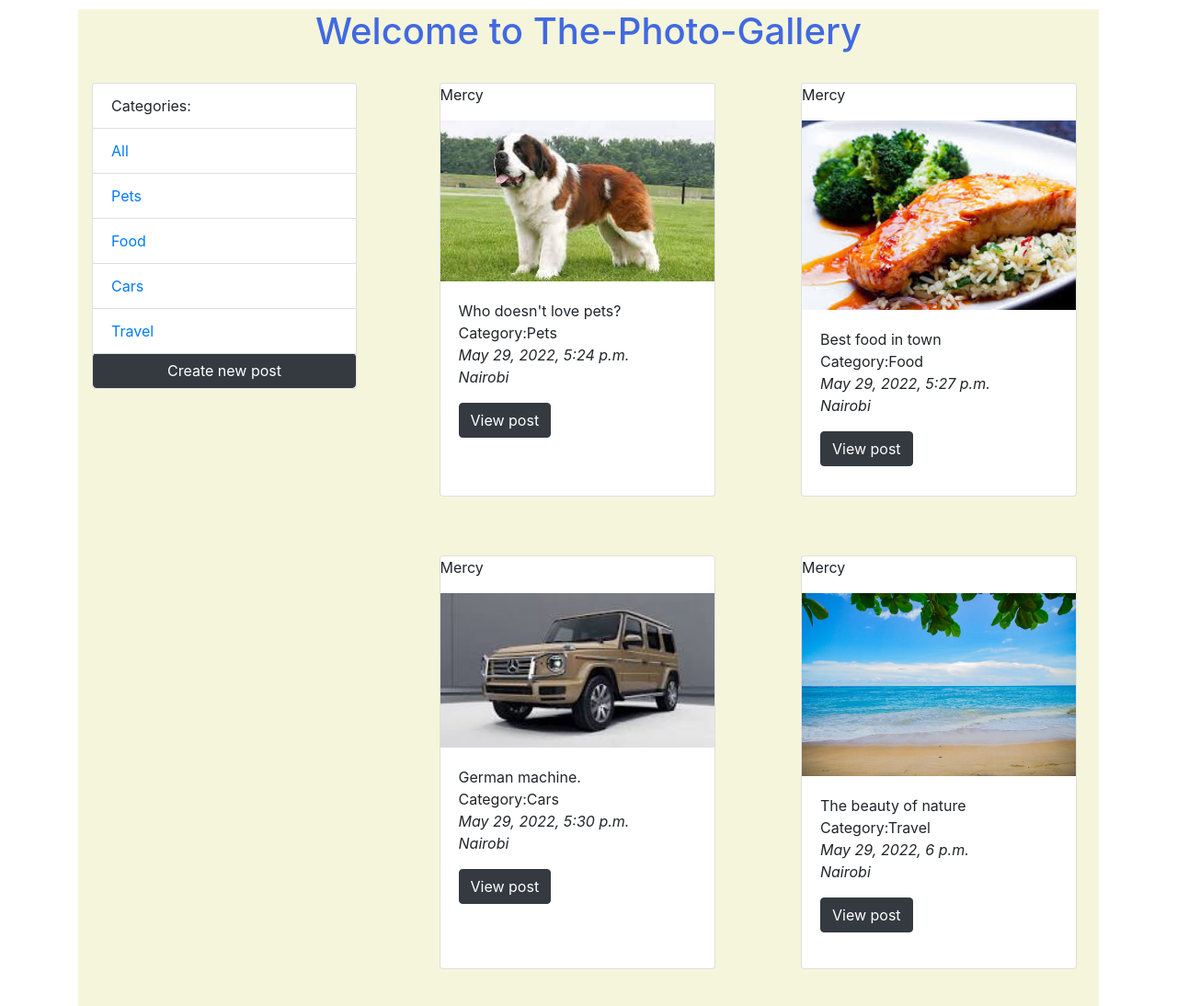
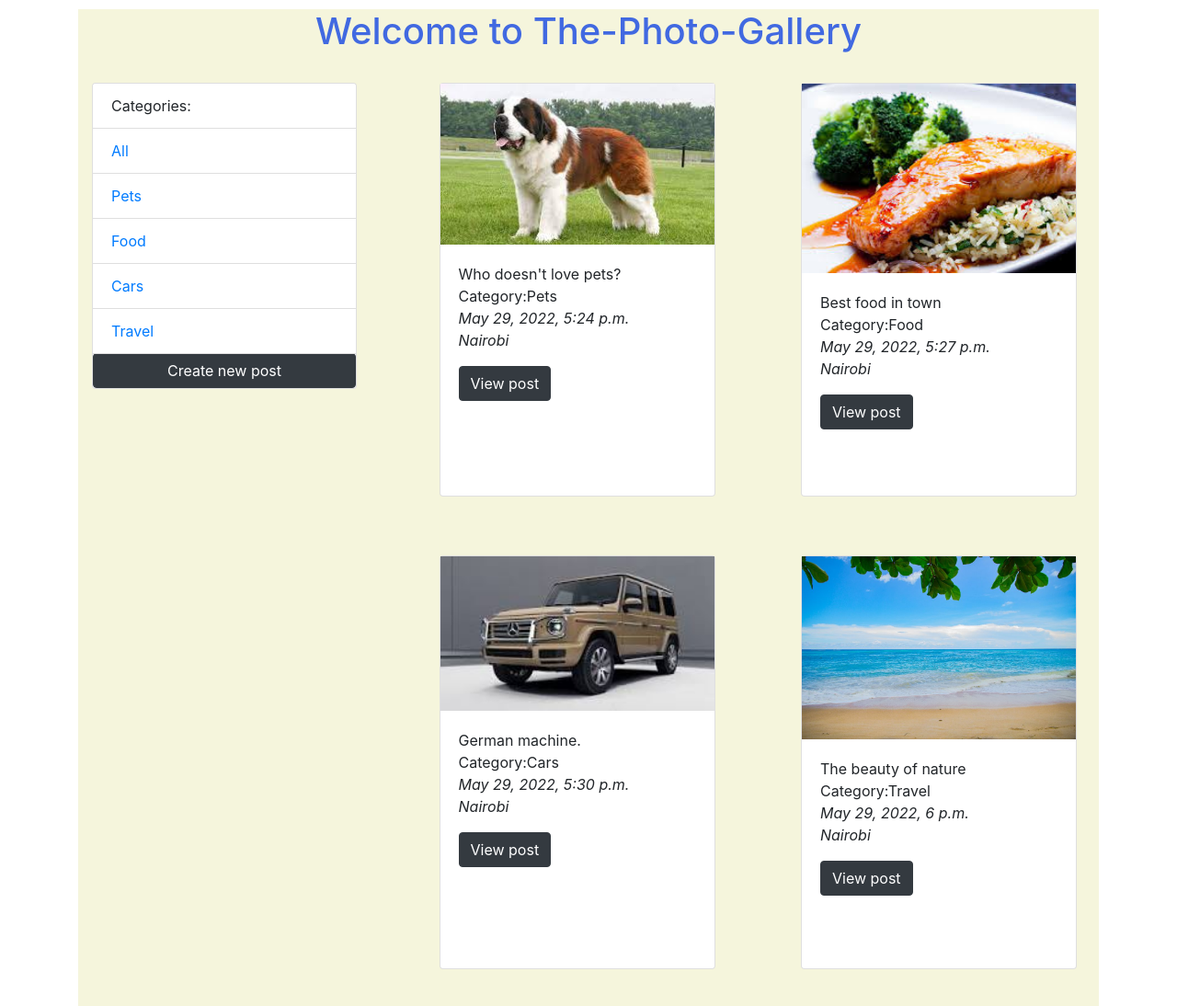
Before and after one commit to Mercynenoh/Photo-Explorer, a Django app: page / in a window 1280 px wide. Shown: the part 56-1150 px from the top of the page at 92% size. Run offline with Django 3.2, Linux system fonts and the light colour scheme; data comes from the database, SQL or seed files in the repository; some libraries are stand-ins or nearby versions.

Commit message:
remove one p tag

```diff
--- a/pictures/templates/pictures/image.html
+++ b/pictures/templates/pictures/image.html
@@ -8,7 +8,7 @@
     <a class="btn btn-dark my-3" href="/">Go Back</a>
 </div>
 <div class="view">
-    <p class="card-text">{{post.author.username}}</p>
+    <!-- <p class="card-text">{{post.author.username}}</p> -->
     <img class="image-thumbnail" src="{{post.image.url}}" alt="Card image cap" style="width:400px" height="400px">
     <p ><em >{{post.created}}</em><br>{{post.description}}<br>{{post.category}}</p>
 </div>
--- a/pictures/templates/pictures/post_list.html
+++ b/pictures/templates/pictures/post_list.html
@@ -26,8 +26,8 @@
                 {% for image in object_list %}
                 <div class="col-md-4 my-4 " >
                     <div class="card display">
-                        <p class="card-text">{{image.author.username}}</p>
-                         <img src="{{image.image.url}}"style="text-align:center;">
+                        <!-- <p class="card-text">{{image.author.username}}</p> -->
+                         <img src="{{image.image.url}}"style="text-align:center ">
                         <div class="card-body">
                             <p >{{image.description}}<br>Category:{{image.category}}<br><em >{{image.created}}</em><br><em>{{image.location}}</em></p>
                             <a href="{% url 'image' image.id %}" class="btn btn-dark" >View post</a>
--- a/static/css/index.css
+++ b/static/css/index.css
@@ -27,3 +27,7 @@ h1{
   .sidebar{
       margin-left: 50px;
   }
+  img{
+      max-width: 300px;
+      max-height: 300px;
+  }
```
